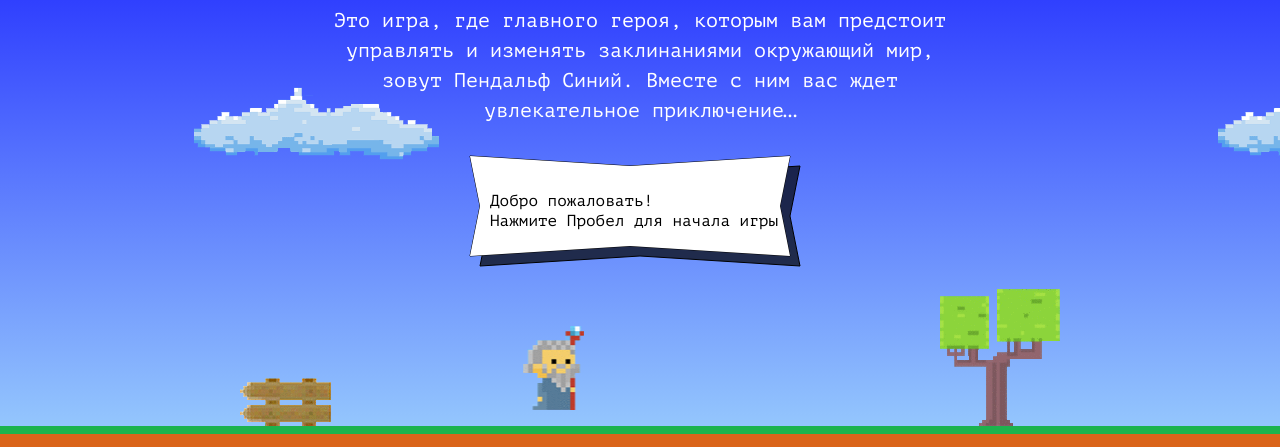
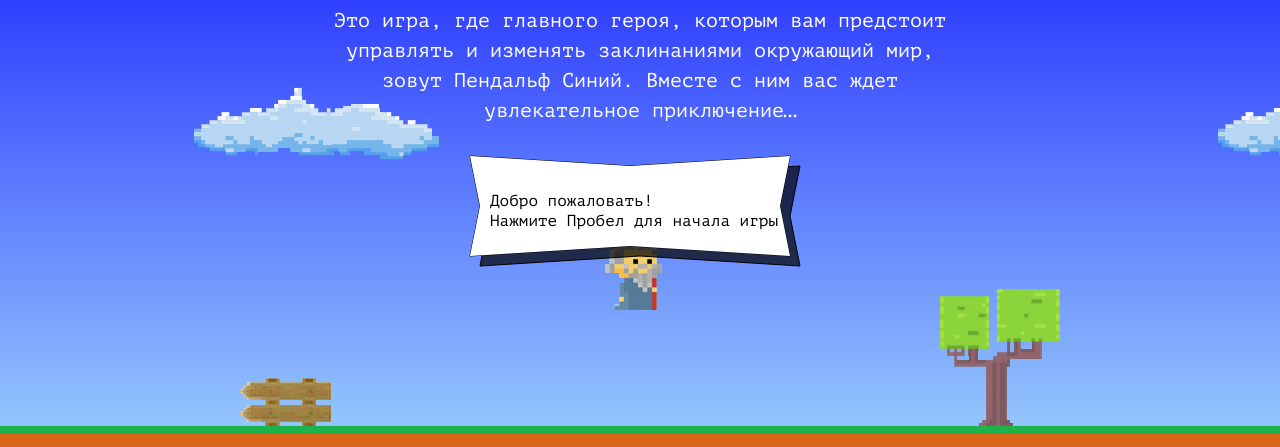
Before and after one commit to dindikoff/code-and-magick, a website: page index.html in a window 1280 px wide. Shown: the part 203-650 px from the top of the page. Drawn offline with Linux system fonts and the light colour scheme.

Commit message:
Добавляет настройки размера и скорости фаербола, начального положения мага и скорости его передвижения

```diff
--- a/index.html
+++ b/index.html
@@ -180,6 +180,30 @@
   </div>
 </template>
 
+<script>
+  const fireballSize = 22;
+
+  const getFireballSpeed = function (isLeft) {
+    return isLeft ? 2 : 5;
+  }
+
+  const wizardWidth = 70;
+  const getWizardHeight = function () {
+    return 1.337 * wizardWidth;
+  }
+
+  const wizardSpeed = 3;
+
+  var getWizardX = function (gameFieldWidth) {
+    return (gameFieldWidth - wizardWidth) / 2;
+  }
+
+  var getWizardY = function (gameFieldHeight) {
+    return gameFieldHeight / 3;
+  }
+
+</script>
+
 <script src="js/game.js"></script>
 
 </body>
```
